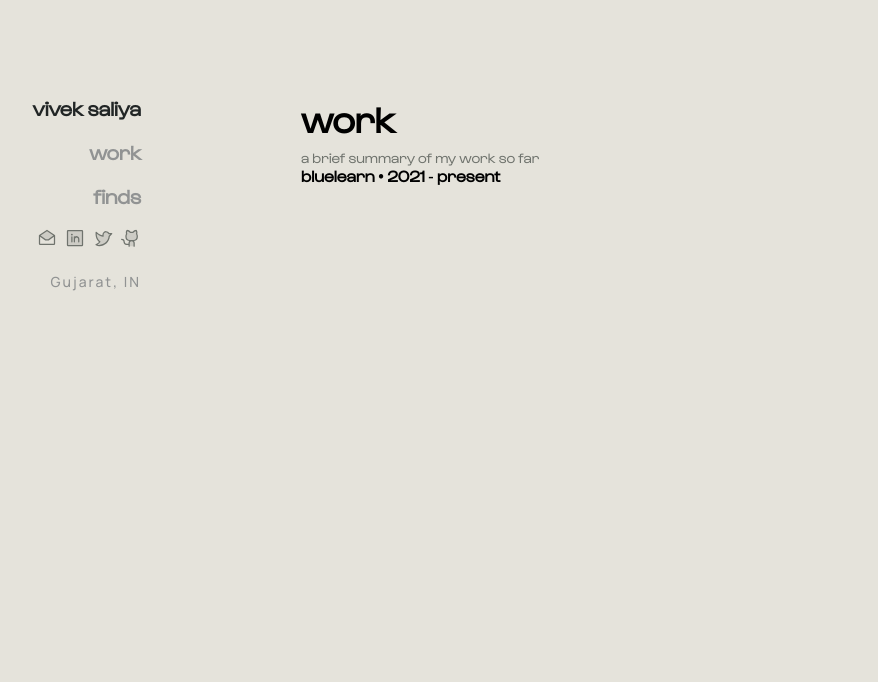
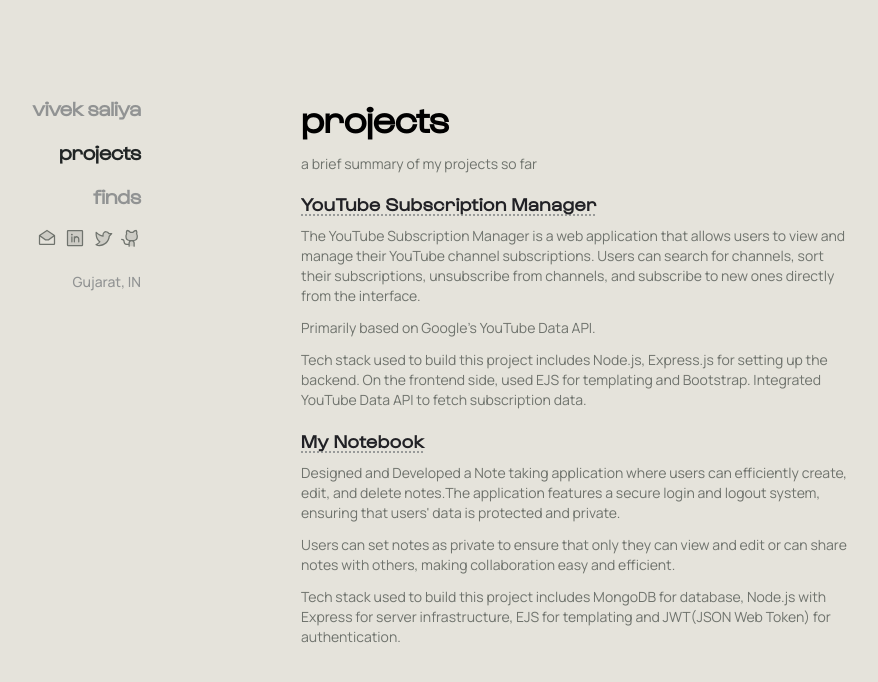
Before and after one commit to saliyavivek/portfolio, a React (Vite) app: page /work in a window 1280 px wide. Shown: the top 682 px of the page, without its empty margins (185-1063 px from the left). Built offline with nearby package versions, Linux system fonts and the light colour scheme; the HTML template or start-up script is replaced by a standard one.

Commit message:
wrapped work section

```diff
--- a/src/components/Navbar/Nav.css
+++ b/src/components/Navbar/Nav.css
@@ -49,6 +49,5 @@
     font-size: 14px;
     font-weight: 500;
     cursor: context-menu;
-    letter-spacing: 2px;
     font-family: "Manrope", sans-serif;
 }
--- a/src/components/Navbar/Nav.jsx
+++ b/src/components/Navbar/Nav.jsx
@@ -1,9 +1,10 @@
 import React, { useState } from "react";
-import { Link } from "react-router-dom";
+import { Link, useLocation } from "react-router-dom";
 import "./Nav.css";
 
 const Nav = () => {
-  const [active, setActive] = useState("/");
+  const location = useLocation();
+  const [active, setActive] = useState(location.pathname);
 
   return (
     <div className="nav">
@@ -26,7 +27,7 @@
               }
               onClick={() => setActive("/work")}
             >
-              work
+              projects
             </Link>
           </li>
           <li>
--- a/src/pages/Home/Home.jsx
+++ b/src/pages/Home/Home.jsx
@@ -6,13 +6,10 @@
     <div className="home">
       <div className="home__contents">
         <h1 className="home__title">
-          i'm vivek, an engineer. <br />i like building awesome stuff.
+          i'm vivek, an engineer. <br />i like building cool and useful stuff.
         </h1>
         <div className="home__description">
-          <p>
-            strive to create technology that not only solves problems but also
-            transforms lives.
-          </p>
+          <p>always aspired to build technology that everybody loves using.</p>
           <p>like to solve the problems around the world using tech.</p>
           <p>
             driven by a desire to bring awesome, cool ideas to life,
--- a/src/pages/Work/Work.css
+++ b/src/pages/Work/Work.css
@@ -4,8 +4,17 @@
 }
 
 .work {
-    min-height: 600px;
+    max-height: 550px;
     max-width: 550px;
+    overflow-y: scroll;
+}
+
+.work::-webkit-scrollbar {
+    display: none;
+}
+
+.work__w {
+    margin-top: 20px;
 }
 
 .work__title {
@@ -20,6 +29,48 @@
 
 .work__title p {
     font-size: 14px;
-    font-family: 'Gustavo_Regular';
+    font-family: "Manrope", sans-serif;
     color: #6F736D;
+    padding: 5px 0 0 0;
 }
+
+.work_w_top a {
+    text-decoration-style: dotted;
+    text-underline-offset: 4px;
+    text-decoration-color: #919393;
+}
+
+.work_w_top h4 {
+    font-size: 18px;
+    color: #212125;
+    letter-spacing: 0.04em;
+}
+
+.work_w_description p {
+    font-size: 14px;
+    color: #6F736D;
+    margin-top: 12px;
+    line-height: 1.25rem;
+    font-family: "Manrope", sans-serif;
+}
+
+hr {
+    margin-top: 20px;
+    border-style: dashed;
+    height: 0;
+    color: #a2a5a5;
+    border-top-width: 1px;
+}
+
+.work__footer {
+    padding: 10px 0;
+    font-style: italic;
+    color: rgb(111 115 109);
+    font-size: .875rem;
+    line-height: 1.25rem;
+    letter-spacing: 0.8px;
+}
+
+.work__footer a {
+    color: inherit;
+}
--- a/src/pages/Work/Work.jsx
+++ b/src/pages/Work/Work.jsx
@@ -5,14 +5,67 @@
   return (
     <div className="work">
       <div className="work__title">
-        <h3>work</h3>
-        <p>a brief summary of my work so far</p>
+        <h3>projects</h3>
+        <p>a brief summary of my projects so far</p>
       </div>
       <div className="work__w">
         <div className="work_w_top">
-          <h4>bluelearn • 2021 - present</h4>
+          <a
+            href="https://github.com/saliyavivek/youtube-subscription-manager"
+            target="_blank"
+          >
+            <h4>YouTube Subscription Manager</h4>
+          </a>
+          <div className="work_w_description">
+            <p>
+              The YouTube Subscription Manager is a web application that allows
+              users to view and manage their YouTube channel subscriptions.
+              Users can search for channels, sort their subscriptions,
+              unsubscribe from channels, and subscribe to new ones directly from
+              the interface.
+            </p>
+            <p>Primarily based on Google's YouTube Data API. </p>
+            <p>
+              Tech stack used to build this project includes Node.js, Express.js
+              for setting up the backend. On the frontend side, used EJS for
+              templating and Bootstrap. Integrated YouTube Data API to fetch
+              subscription data.
+            </p>
+          </div>
         </div>
       </div>
+      <div className="work__w">
+        <div className="work_w_top">
+          <a href="http://mynotebook-wli5.onrender.com/" target="_blank">
+            <h4>My Notebook</h4>
+          </a>
+          <div className="work_w_description">
+            <p>
+              Designed and Developed a Note taking application where users can
+              efficiently create, edit, and delete notes.The application
+              features a secure login and logout system, ensuring that users'
+              data is protected and private.
+            </p>
+            <p>
+              Users can set notes as private to ensure that only they can view
+              and edit or can share notes with others, making collaboration easy
+              and efficient.
+            </p>
+            <p>
+              Tech stack used to build this project includes MongoDB for
+              database, Node.js with Express for server infrastructure, EJS for
+              templating and JWT(JSON Web Token) for authentication.
+            </p>
+          </div>
+        </div>
+      </div>
+      <hr />
+      <p className="work__footer">
+        to explore rest of my projects, feel free to drop by on my{" "}
+        <a href="https://github.com/saliyavivek/">github</a>.
+        <br />
+        if you're a recruiter, here's my <a href="#">resume</a>.
+      </p>
     </div>
   );
 };
```
